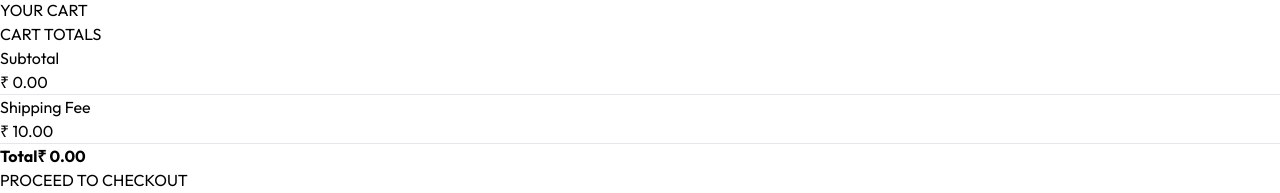
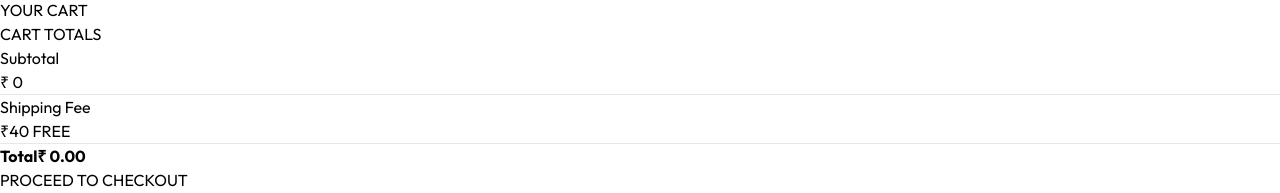
Before and after one commit to moteeullahazmi/AL-TAJEER, a React (Vite) app in the folder frontend/: page /cart in a window 1280 px wide. Shown: the part 523-716 px from the top of the page. Built offline with nearby package versions, Linux system fonts and the light colour scheme.

Commit message:
delivery free update

```diff
--- a/frontend/src/components/CartTotal.jsx
+++ b/frontend/src/components/CartTotal.jsx
@@ -15,13 +15,13 @@ const CartTotal = () => {
       <div className="flex flex-col gap-2 mt-2 text-sm">
       <div className="flex justify-between">
         <p>Subtotal</p>
-        <p>{currency} { getCartAmount()}.00</p>
+        <p>{currency} { getCartAmount()}</p>
       </div>
       <hr />
 
       <div className="flex justify-between">
         <p>Shipping Fee</p>
-        <p>{currency} {delivery_fee}.00</p>
+        <p><span className="line-through">{currency}40</span>  <span className="text-green-500">FREE</span></p>
       </div>
       <hr />
 
--- a/frontend/src/context/ShopContext.jsx
+++ b/frontend/src/context/ShopContext.jsx
@@ -7,7 +7,7 @@ export const ShopContext = createContext();
 
 const ShopContextProvider = (props) => {
   const currency = "₹";
-  const delivery_fee = 10;
+  const delivery_fee = 0;
   const [search, setSearch] = useState("");
   const [showSearch, setShowSearch] = useState(false);
   const [cartItems, setCartItems] = useState([]);
```
Also changed, not shown: frontend/src/assets/frontend_assets/hero_img5.png (deleted), 1 other file (tests, documents, lock files or other folders).
